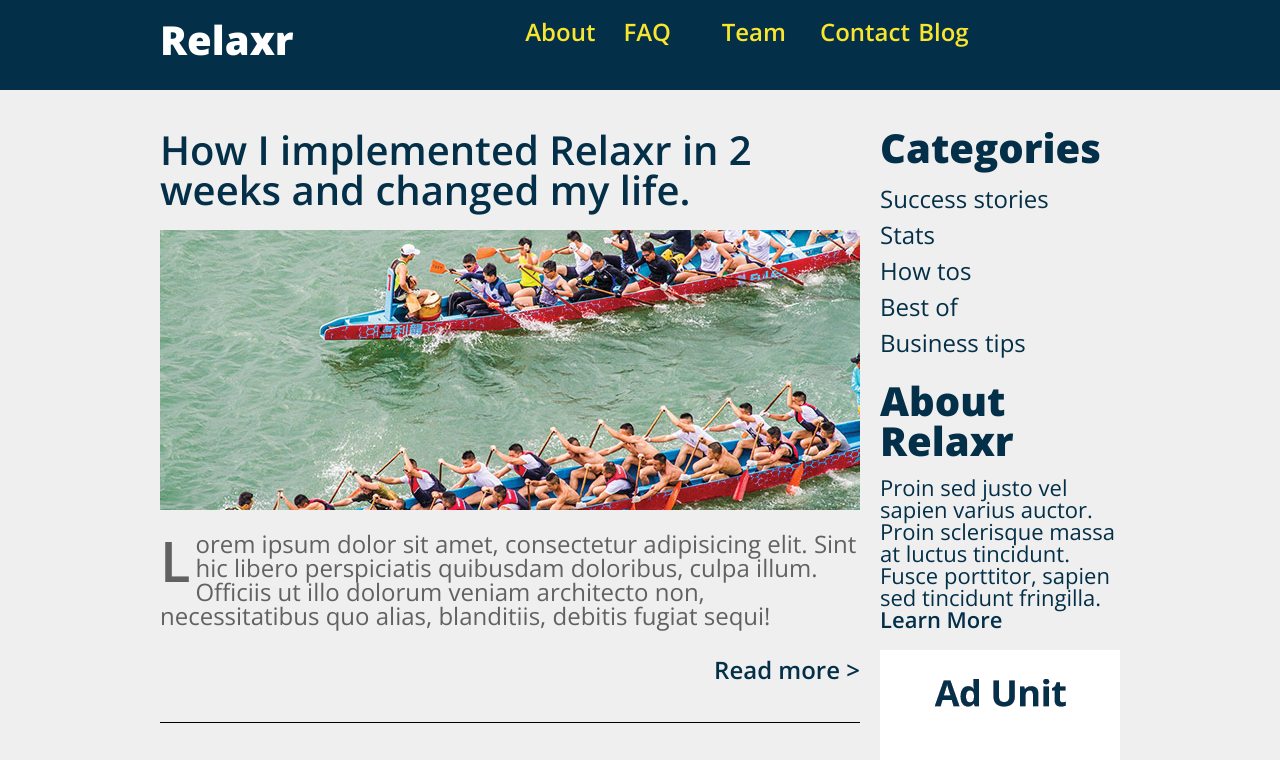
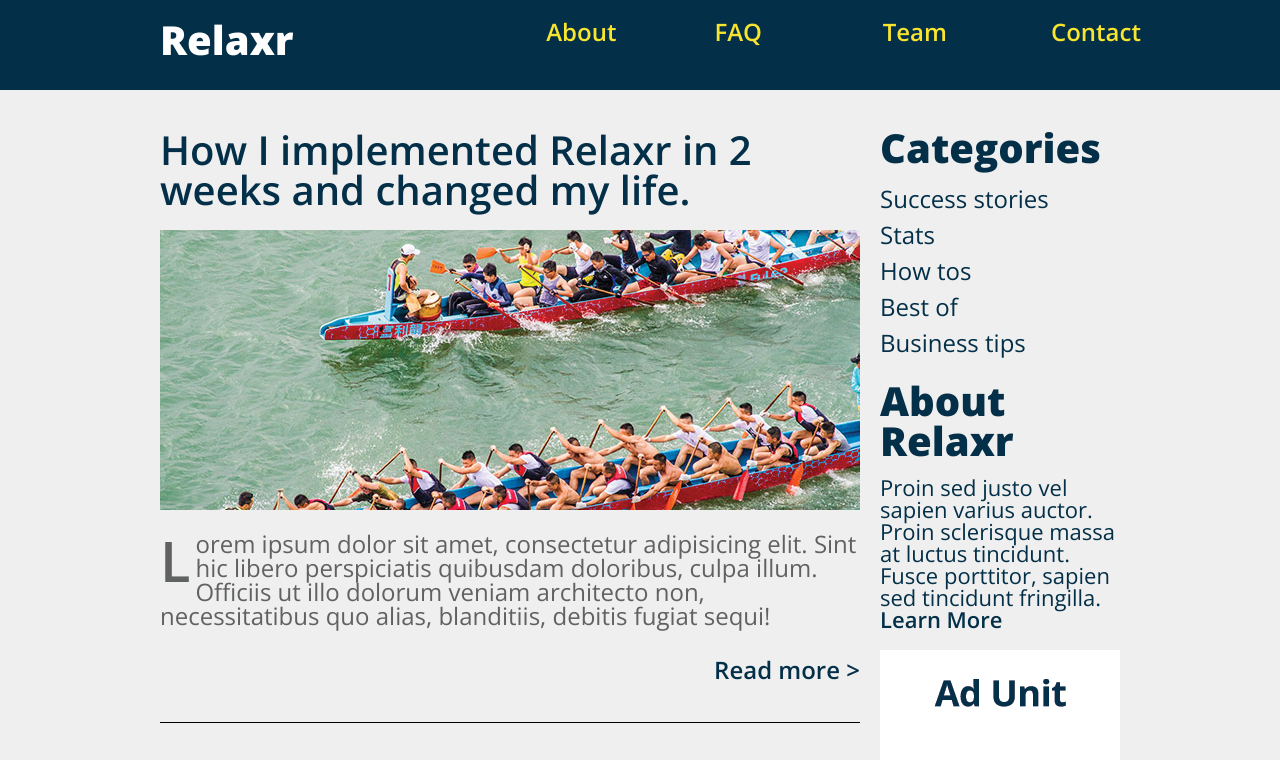
Before and after one commit to jennyroche13/dcfewd18hw, a plain HTML site: page Class 03-Relaxr-hw/index.html in a window 1280 px wide. Shown: the top 760 px of the page. Drawn offline with nearby package versions, Linux system fonts and the light colour scheme.

Commit message:
Update style.css

```diff
--- a/Class 03-Relaxr-hw/css/style.css
+++ b/Class 03-Relaxr-hw/css/style.css
@@ -66,7 +66,7 @@ a:hover {
 li {
   margin-bottom: 20px;
   margin-top: 20px;
-  padding-left: 70px;
+  margin-left: 70px;
   text-align: left;
   width: 14%;
   height: 40px;
```
